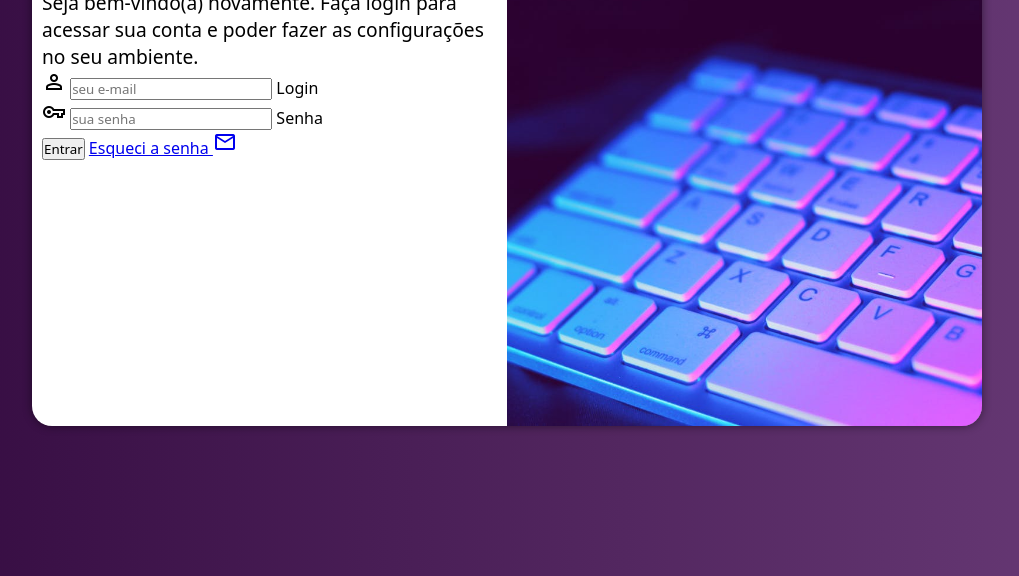
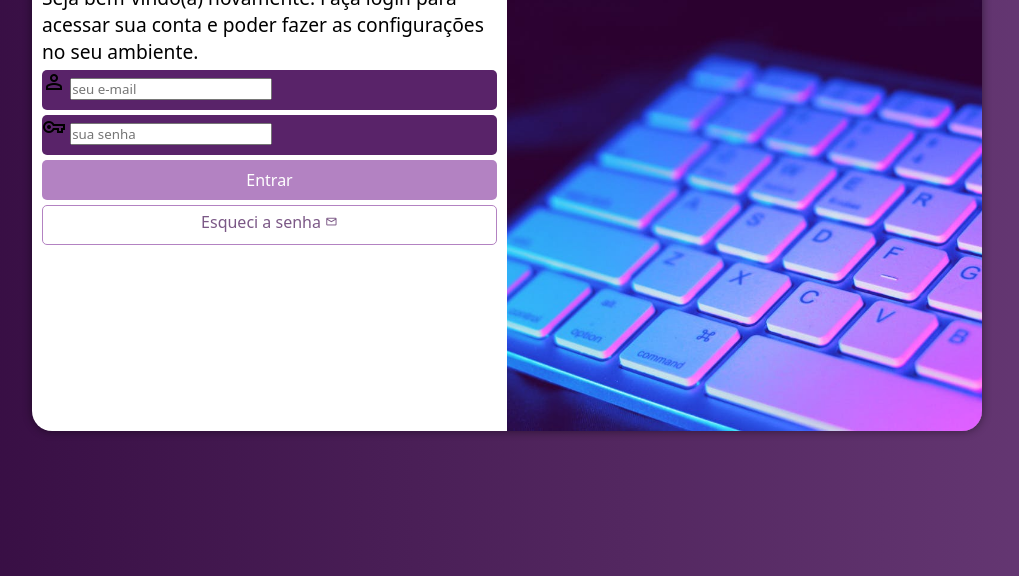
Before and after one commit to Vitor-ghost/projeto-login, a plain HTML site: page index.html in a window 1280 px wide. Shown: the part 224-800 px from the top of the page, without its empty margins (133-1152 px from the left). Drawn offline with nearby package versions, Linux system fonts and the light colour scheme.

Commit message:
formatação do formualário

```diff
--- a/estilos/style.css
+++ b/estilos/style.css
@@ -30,7 +30,7 @@ main{
 section#login{
     background-color: white;
     width: 250px;
-    height: 500px;
+    height: 510px;
     border-radius: 20px;
     overflow: hidden;
     box-shadow: 0px 0px 10px rgba(0, 0, 0, 0.475);
@@ -65,3 +65,55 @@ div#formulario > h1{
 div#formulario > p{
     font-size: 0.8em;
 }
+
+form > div.campo{
+    background-color: #592369;
+    display: block;
+    width: 100%;
+    height: 40px;
+    border-radius: 5px;
+    margin: 5px 0px;
+}
+
+div.campo > label{
+    display: none;
+}
+
+form >input[type=submit]{
+    display: block;
+    font-size:1em;
+    width: 100%;
+    height: 40px;
+    background-color: #B382C2;
+    color:white;
+    border: none;
+    border-radius: 5px;
+    cursor: pointer;
+}
+
+form > input[type=submit]:hover{
+    background-color: #755180;
+}
+
+form > a.botao{
+    display: block;
+    text-align: center;
+    font-size: 1em;
+    width: 100%;
+    height: 40px;
+    margin-top: 5px;
+    padding-top: 5px;
+    background-color:white;
+    color: #7b5886;
+    border:1px solid #B382C2;
+    border-radius: 5px;
+    text-decoration: none;
+}
+
+form > a.botao:hover{
+    background-color: #cc92de;
+}
+
+form > a.botao > span{
+    font-size: 0.8em;
+}
--- a/index.html
+++ b/index.html
@@ -18,7 +18,7 @@
                 <h1>Login</h1>
                 <p>Seja bem-vindo(a) novamente. Faça login para acessar sua conta e poder fazer as configurações no seu ambiente.</p>
 
-            <form action="login.php" method="post"></form>
+            <form action="login.php" method="post">
                 <div class="campo">
                     <span class="material-symbols-outlined">
                         person
@@ -26,7 +26,7 @@
                     <input type="email" name="login" id="ilogin" placeholder="seu e-mail" autocomplete="email" required maxlength="30">
                      <label for="ilogin">Login</label>
                 </div>
-                <div>
+                <div class="campo">
                     <span class="material-symbols-outlined">
                         vpn_key
                         </span>
@@ -34,8 +34,8 @@
                     <label for="isenha">Senha</label>
                 </div>
                 <input type="submit" value="Entrar">
-                <a href="#">Esqueci a senha <span class="material-symbols-outlined">mail</span></a>
-
+                <a href="#" class="botao">Esqueci a senha <span class="material-symbols-outlined">mail</span></a>
+        </form>
             </div>
         </section>
     </main>
```
